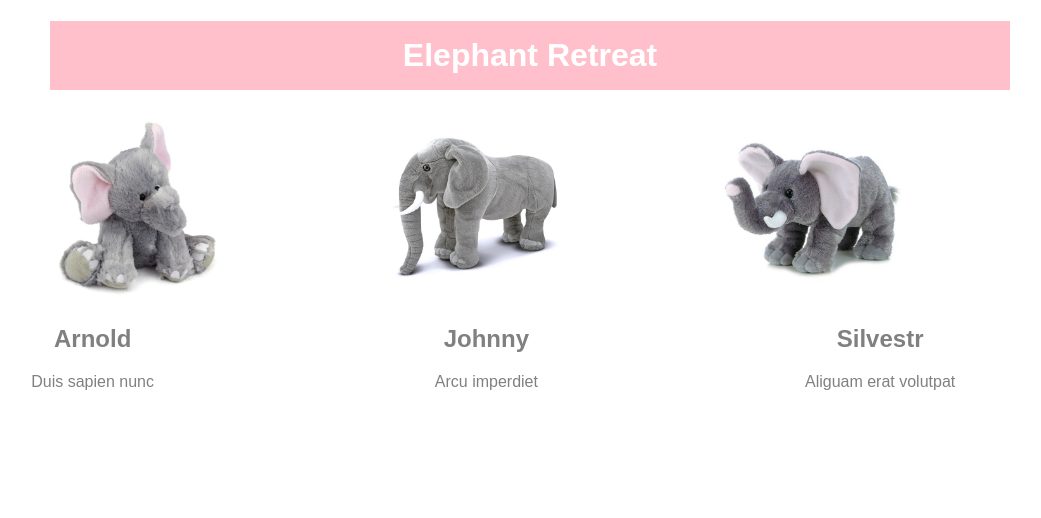
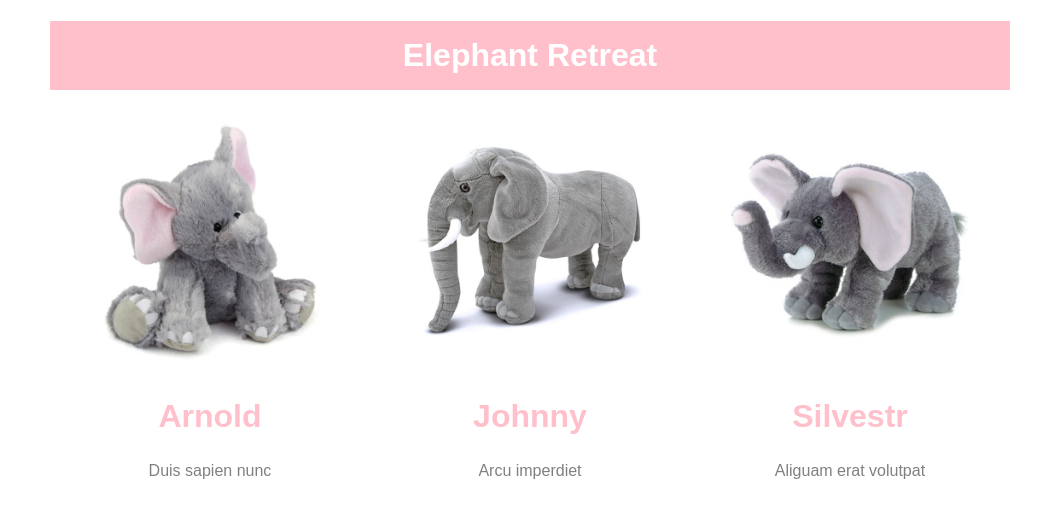
Before and after one commit to NicoleBlazier/eretreat, a plain HTML site: page index.html in a window 1280 px wide. Shown: the whole page, without its empty margins (110-1151 px from the left). Drawn offline with Linux system fonts and the light colour scheme.

Commit message:
Centered Photos

```diff
--- a/css/style.css
+++ b/css/style.css
@@ -20,31 +20,29 @@ h1  {
     padding: 1rem 0;
 }
 
-img {
-    width: 15%;
-    height: 15%;
-    margin-left: 6rem;
+#columns {
+    font-size: 0;
+}
+.column {
+    font-size: 1rem;
     display: inline-block;
+    width: 33.333%;
     text-align: center;
-    margin-left: 9rem;
+    vertical-align: top;
 }
 
-
-#animals {
-    color:grey;
+.column > img {
+    width: 80%;
+    height: auto;
+    text-align: center;
 }
 
-#animals > .column {
-    font-size: 1rem;
-    display: inline-block;
-    width: 33.33%;
-    padding: 1rem;
-    margin: -1rem;
-    text-align: center;
-    vertical-align: top;
-
+.column h2 {
+    font-size: 200%;
+    color: pink;
 }
 
-#animals .header {
-    color: pink;
+.column p {
+    font-size: 100%;
+    color: grey;
 }
--- a/index.html
+++ b/index.html
@@ -14,27 +14,24 @@
 <body>
 <div class="container">
     <h1>Elephant Retreat</h1>
-       </div>
-    <div itemid="images">
+
+<section id="columns">
+<div class="column">
     <img src="image/arnold.jpg" alt="arnold">
-        <img src="image/johnny.jpg" alt="johnny">
-        <img src="image/silvestr.jpg" alt="silvestr">
-    </div>
-<section>
-    <div id="animals">
-        <div class="column">
-            <h2 class="header2">Arnold</h2>
-            <p class="body">Duis sapien nunc</p>
+    <h2>Arnold</h2>
+    <p>Duis sapien nunc</p>
 </div>
 <div class="column">
-            <h2 class="header2">Johnny</h2>
-            <p class="body">Arcu imperdiet</p>
+    <img src="image/johnny.jpg" alt="johnny">
+    <h2>Johnny</h2>
+    <p>Arcu imperdiet</p>
 </div>
 <div class="column">
-            <h2 class="header2">Silvestr</h2>
-            <p class="body">Aliguam erat volutpat</p>
-        </div>
+    <img src="image/silvestr.jpg" alt="silvestr">
+    <h2>Silvestr</h2>
+    <p>Aliguam erat volutpat</p>
 </div>
 </section>
+</div>
 </body>
 </html>
```
Lines whose indentation alone changed are shown as unchanged.
